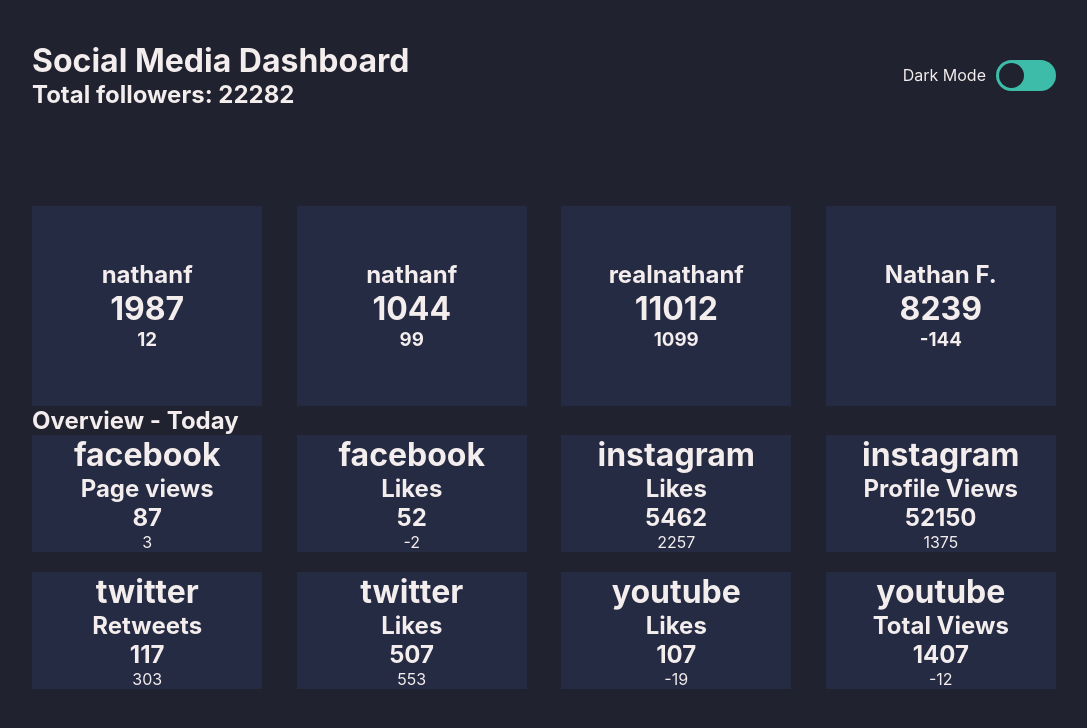
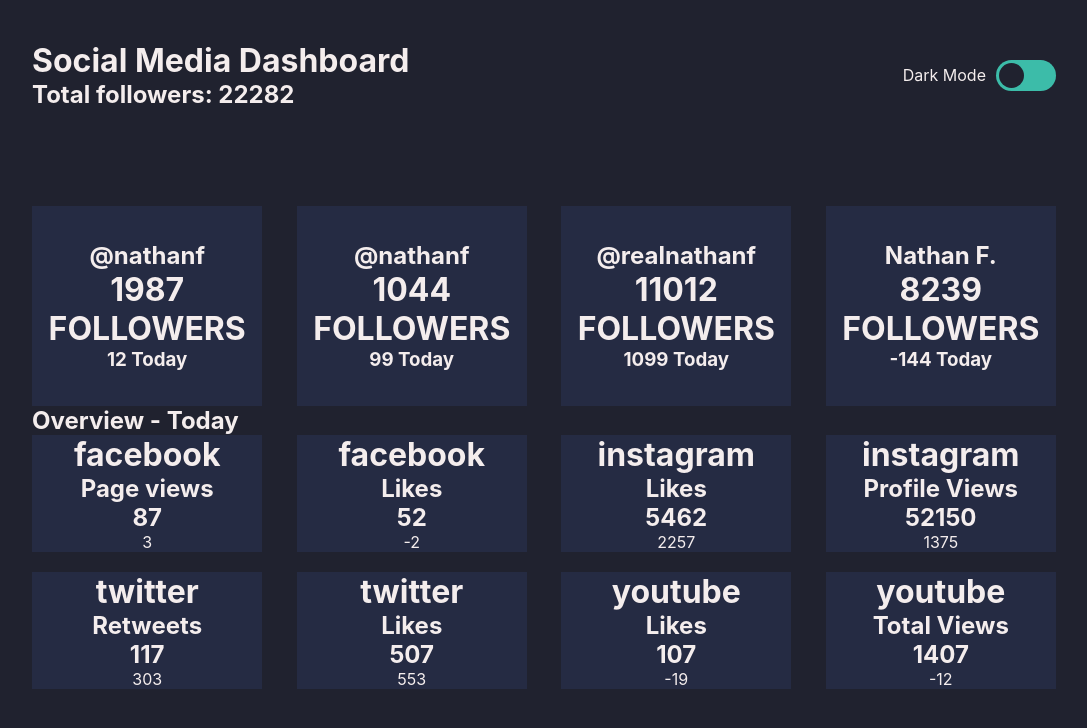
Before and after one commit to KacagoHollo/social-media-dashbord-react, a React (Create React App) app: page / in a window 1280 px wide. Shown: the top 728 px of the page, without its empty margins (96-1183 px from the left). Built offline with nearby package versions, Linux system fonts and the light colour scheme.

Commit message:
platform name changes

```diff
--- a/src/components/Social.jsx
+++ b/src/components/Social.jsx
@@ -1,13 +1,16 @@
 import React, {useState} from 'react'
 
 function Social({platform}) {
+  const platName = (Object.keys(platform)[0]);
+  console.log(platName)
   return (
       <>
         {Object.values(platform).map((profile, i) => (
           <div className='social' key={i}>
-            <h2>{profile.name}</h2>
+            <h2>{platName === "youtube" ? profile.name : "@" + profile.name}</h2>
             <h1>{profile.followers}</h1>
-            <h3>{profile.difference}</h3>
+            <h1>FOLLOWERS</h1>
+            <h3>{profile.difference} Today</h3>
           </div>
         ))}
       </>
```
